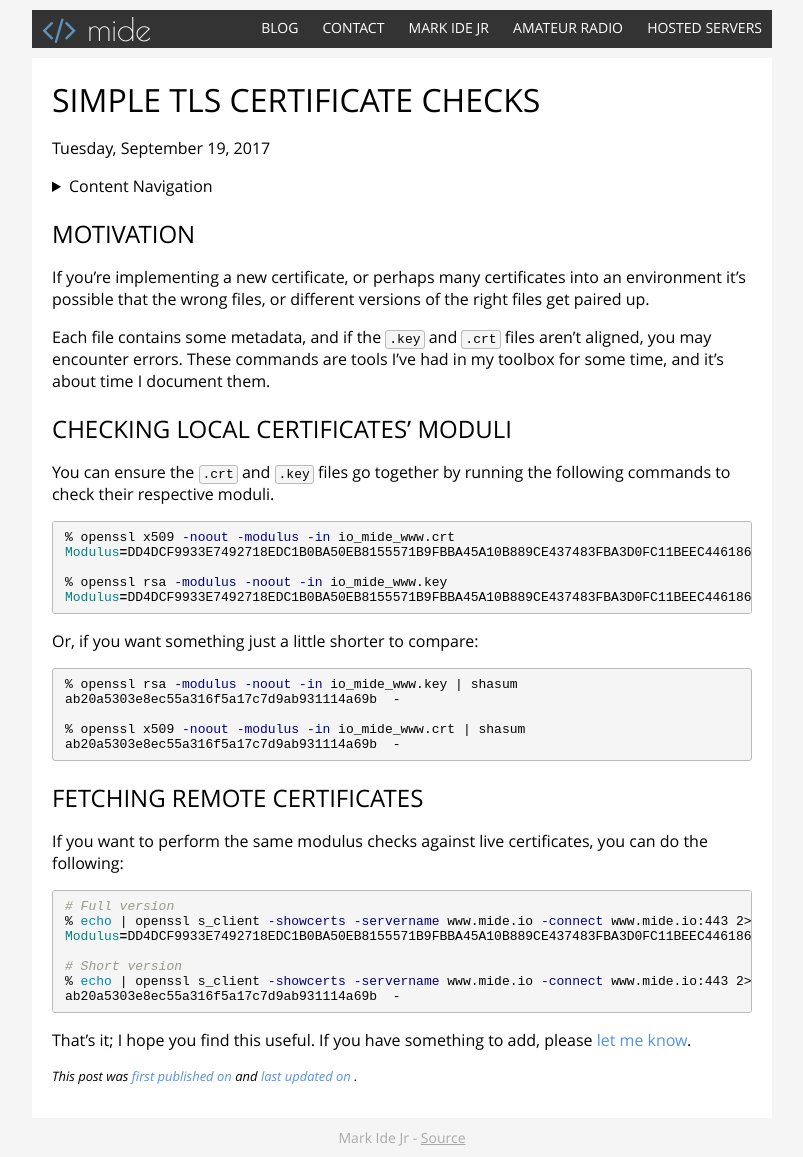
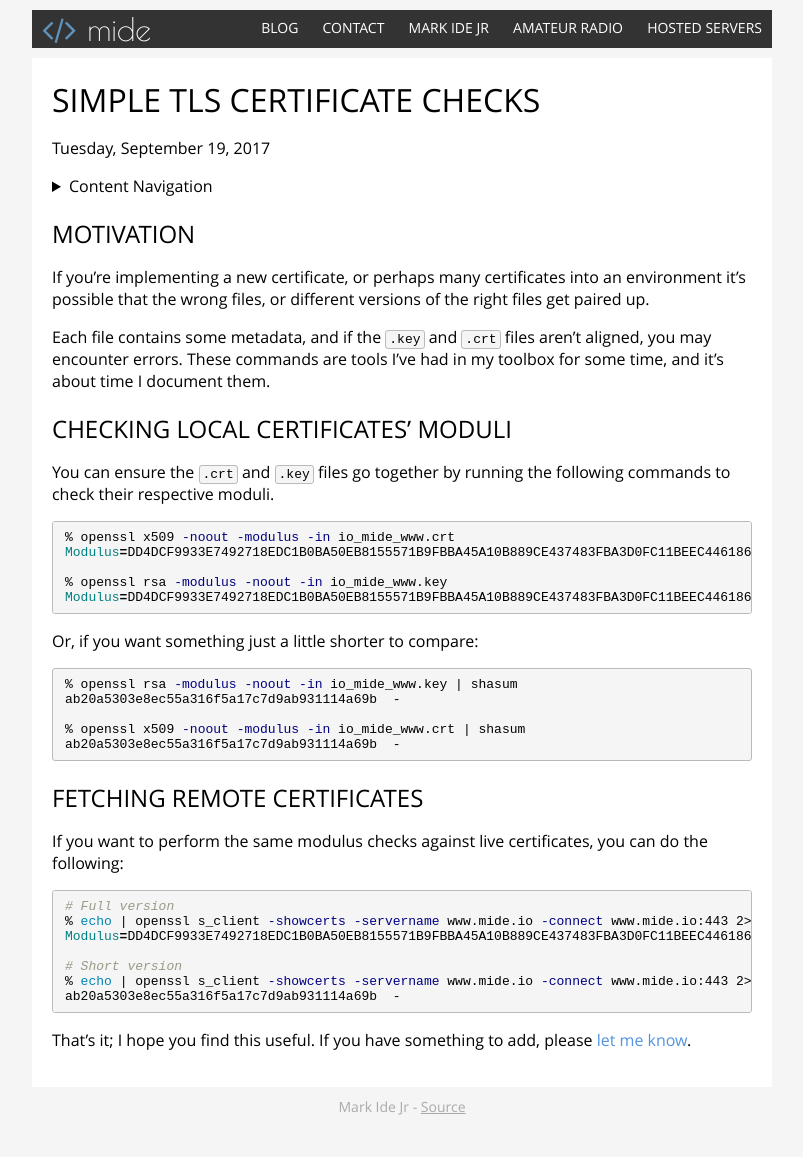
Before and after one commit to mide/mide.io, a Jekyll site: the page built from _posts/2017-09-19-simple-tls-checks.md, in a window 1280 px wide. Shown: the whole page, without its empty margins (238-1041 px from the left). Built offline with Jekyll 4.4.1, drawn with Linux system fonts in a browser that asks for light colours; Markdown is read by kramdown in place of the engine named in the settings; the table of contents is made by our own code; after the commit the page ends 1126 px from its top, so only the background shows below that.

Commit message:
Revert "Add some git metadata to the bottom of each post."
This reverts commit 3955221e40fb7484c934fb2f0ade1b83c5174e3c.

```diff
--- a/Gemfile
+++ b/Gemfile
@@ -4,7 +4,6 @@ source 'https://rubygems.org' do
   gem 'html-proofer', require: false
   gem 'jekyll'
   gem 'jekyll-feed'
-  gem 'jekyll-git_metadata'
   gem 'jekyll-sitemap'
   gem 'jekyll-tidy'
   gem 'jekyll-toc'
--- a/_config.yml
+++ b/_config.yml
@@ -23,7 +23,6 @@ exclude:
 
 plugins:
   - jekyll-feed
-  - jekyll-git_metadata
   - jekyll-sitemap
   - jekyll-tidy
   - jekyll-toc
--- a/_layouts/post.html
+++ b/_layouts/post.html
@@ -10,5 +10,3 @@ layout: default
 </details>
 
 {{ content | inject_anchors }}
-
-<p class="meta">This post was <a href="https://github.com/mide/mide.io/commit/{{page.git['first_commit']['long_sha']}}">first published on {{ page.git['first_commit']['commit_date'] | date: "%B %-d, %Y" }}</a> and <a href="https://github.com/mide/mide.io/commit/{{page.git['last_commit']['long_sha']}}">last updated on {{ page.git['last_commit']['commit_date'] | date: "%B %-d, %Y" }}</a>.</p>
--- a/_sass/_base.scss
+++ b/_sass/_base.scss
@@ -148,11 +148,6 @@ footer{
 
 }
 
-p.meta{
-  font-size: small;
-  font-style: italic;
-}
-
 // For Non-Mobile Displays
 @media (min-width: 414px){
   #content{
```
Also changed, not shown: Gemfile.lock, 1 other file.
